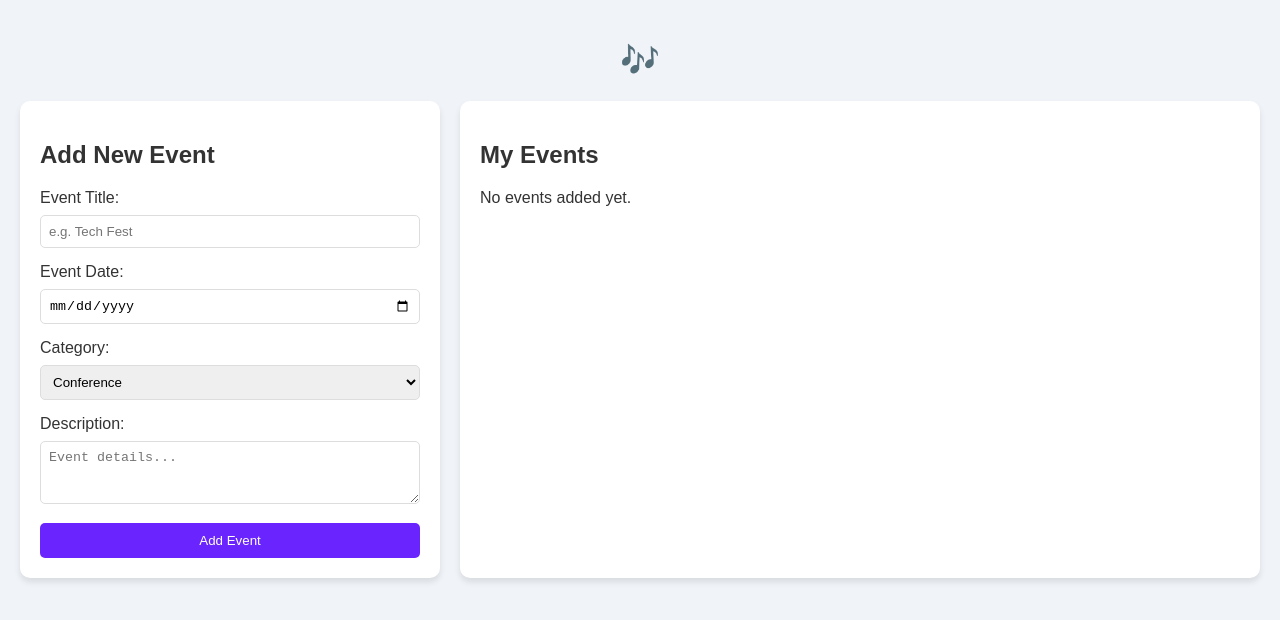
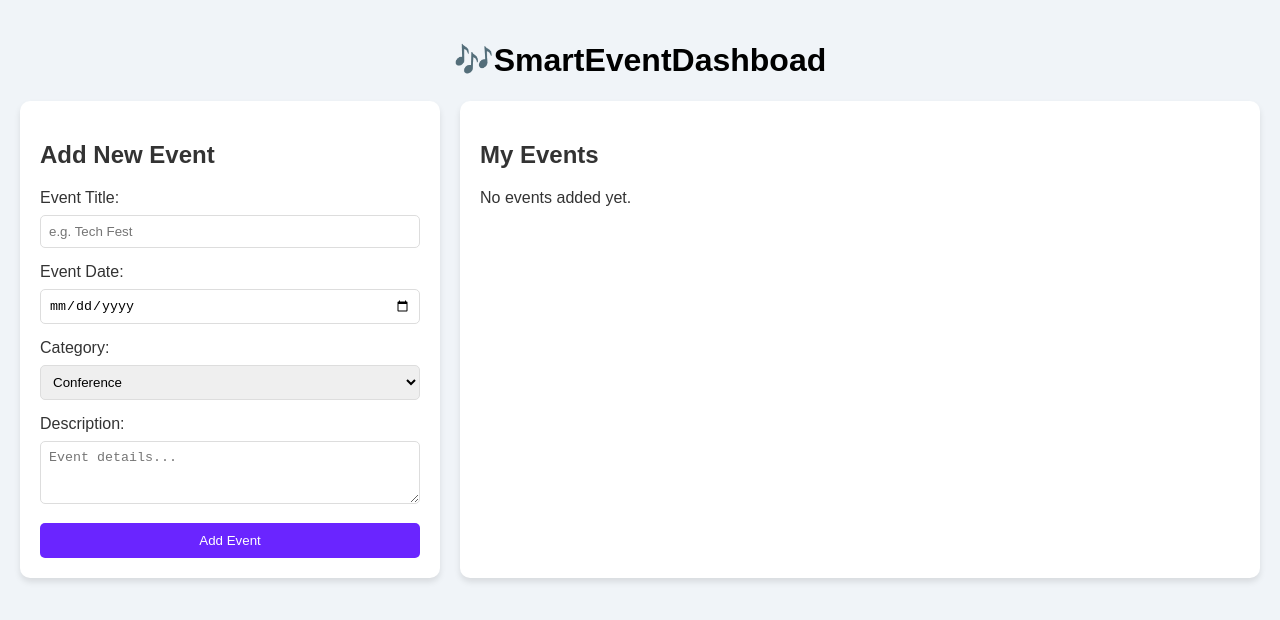
Before and after one commit to Eshtha/SmartEventDashboard, a plain HTML site: page index.html in a window 1280 px wide. Drawn offline with Linux system fonts and the light colour scheme.

Commit message:
Update index.html

```diff
--- a/index.html
+++ b/index.html
@@ -8,7 +8,7 @@
 </head>
 <body>
     <header>
-        <h1>🎶</h1>
+        <h1>🎶SmartEventDashboad</h1>
     </header>
 
     <div class="container">
```
